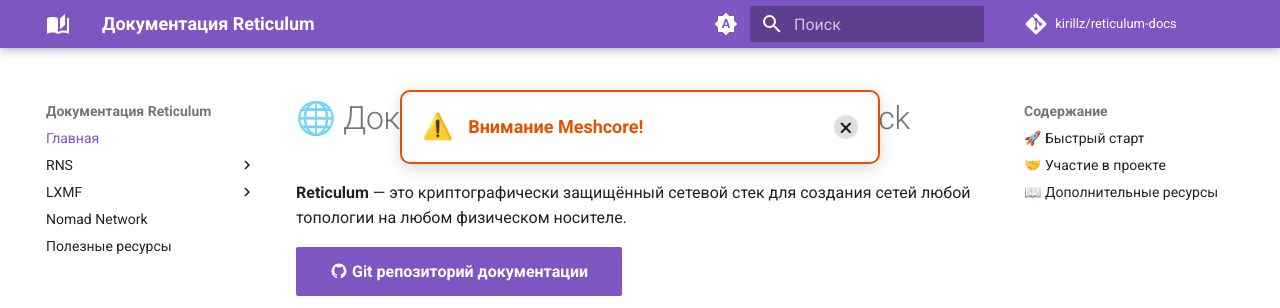
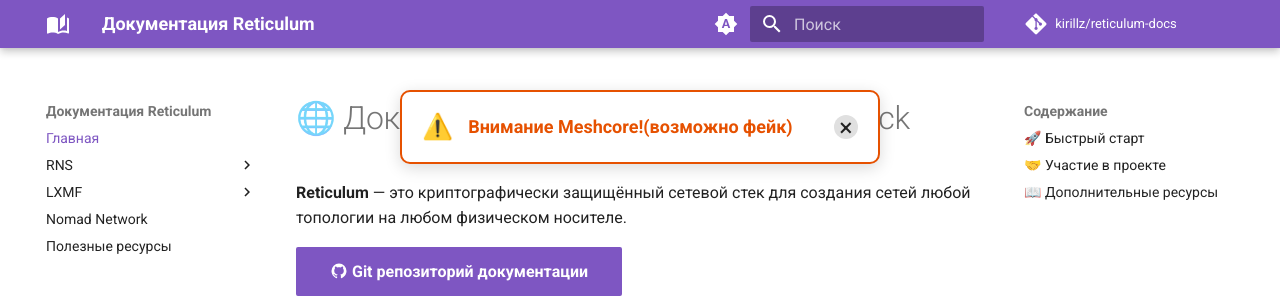
Before and after one commit to kirillz/reticulum-docs, an MkDocs documentation site: the page built from docs/index.md, in a window 1280 px wide. Shown: the top 308 px of the page. Built offline with MkDocs 1.6.1 and Material for MkDocs 9.7.7, drawn with Linux system fonts in a browser that asks for light colours; some web fonts are replaced; comment, search, counter and statistics services are not loaded.

Commit message:
Баннер изменен

```diff
--- a/docs/index.md
+++ b/docs/index.md
@@ -67,7 +67,7 @@
   <span class="announcement-banner__icon">⚠️</span>
   <div class="announcement-banner__content">
     <a href="https://t.me/reticulum_network_rus/9/9290" target="_blank" rel="noopener">
-      <strong>Внимание Meshcore!</strong>
+      <strong>Внимание Meshcore!(возможно фейк)</strong>
     </a>
   </div>
   <button class="announcement-banner__close" type="button" aria-label="Закрыть" onclick="closeMeshcoreBanner()">×</button>
```
Also changed, not shown: docs/nomadnet/index.md (+4 -11 lines).
